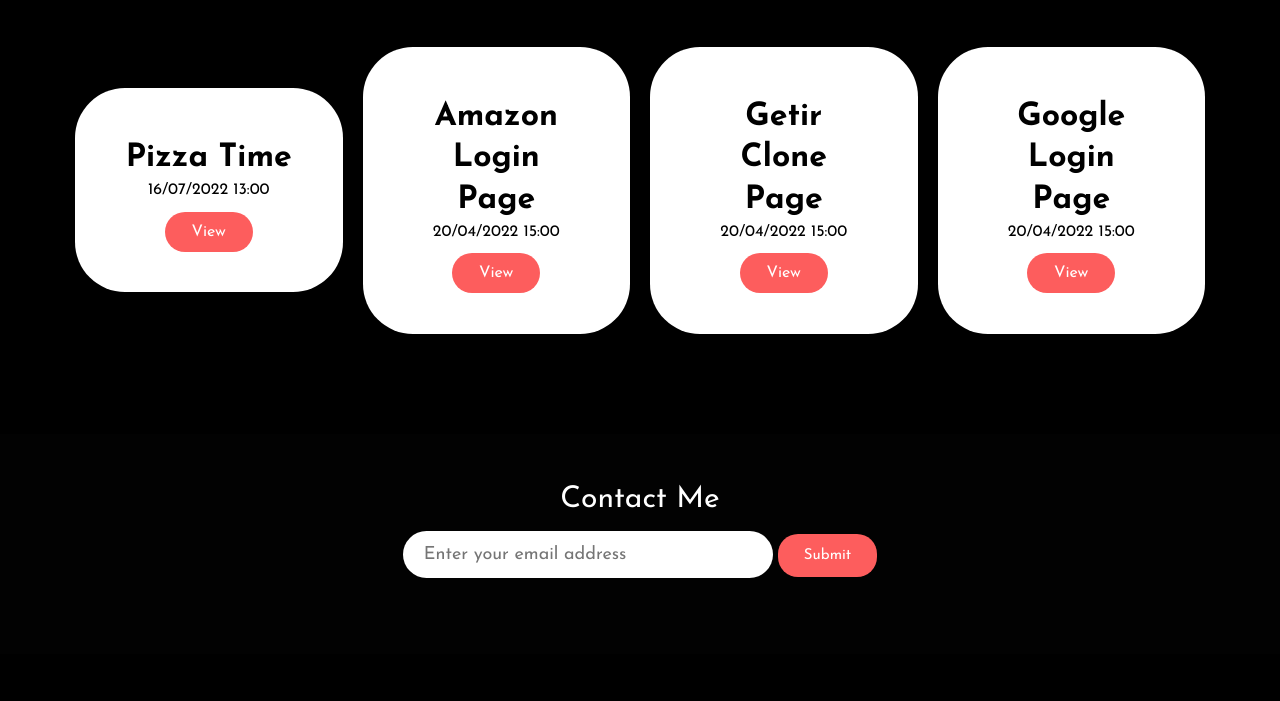
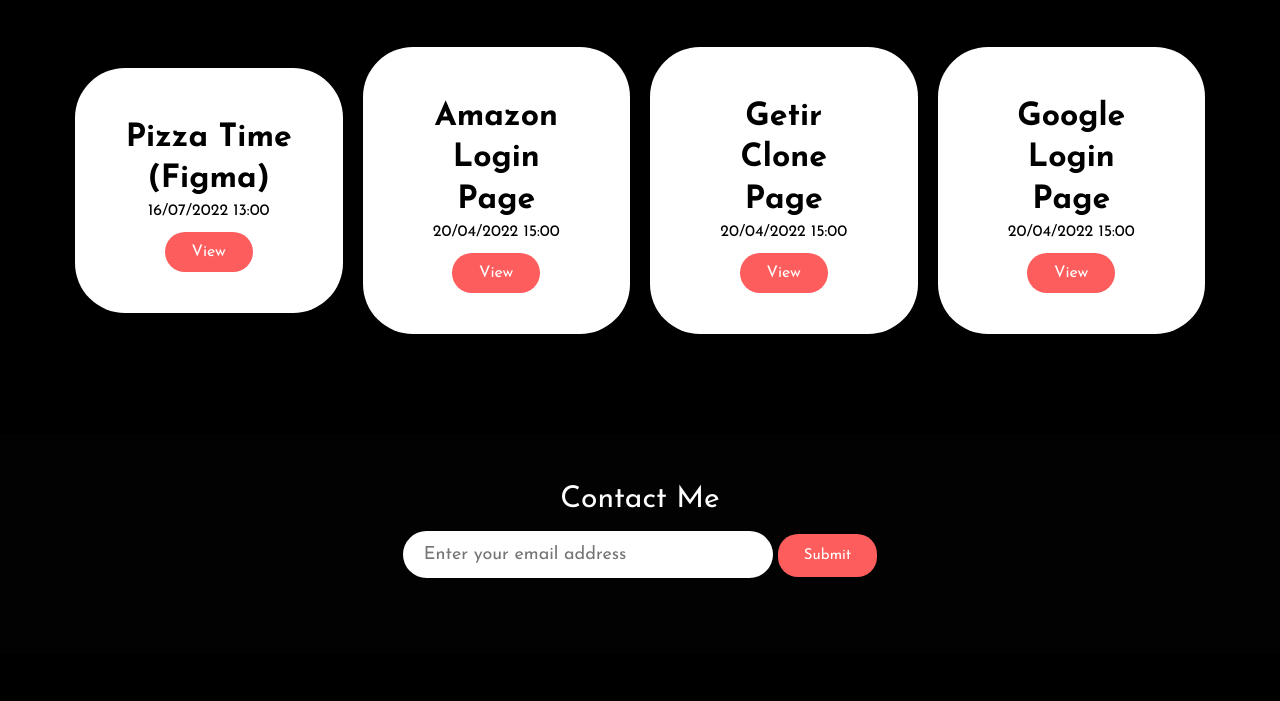
Before and after one commit to ibrahimkpsz/ibrahimkpsz.github.io, a plain HTML site: page index.html in a window 1280 px wide. Shown: the part 1618-2319 px from the top of the page. Drawn offline with Linux system fonts and the light colour scheme.

Commit message:
Update index.html

```diff
--- a/index.html
+++ b/index.html
@@ -49,7 +49,7 @@
         <h2>Works</h2>
         <div class="box">
             <div class="card">
-                <h1>Pizza Time</h1>
+                <h1>Pizza Time (Figma)</h1>
                 <p>16/07/2022 13:00</p><br>
                 <a href="https://ibrahimkpsz.github.io/pizzatime" target="_blank" class="btn">View</a>
             </div>
```
